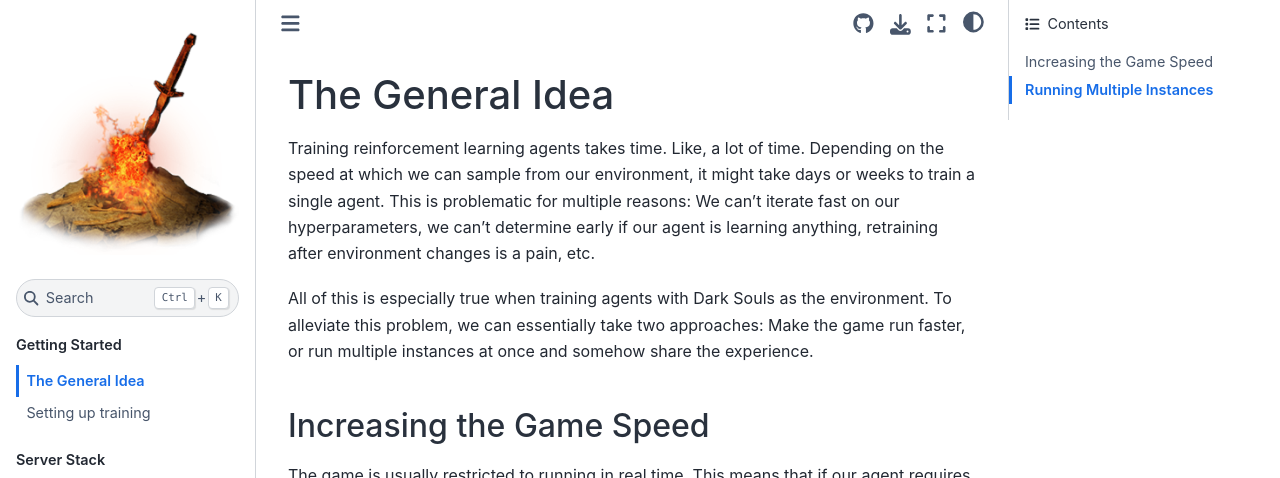
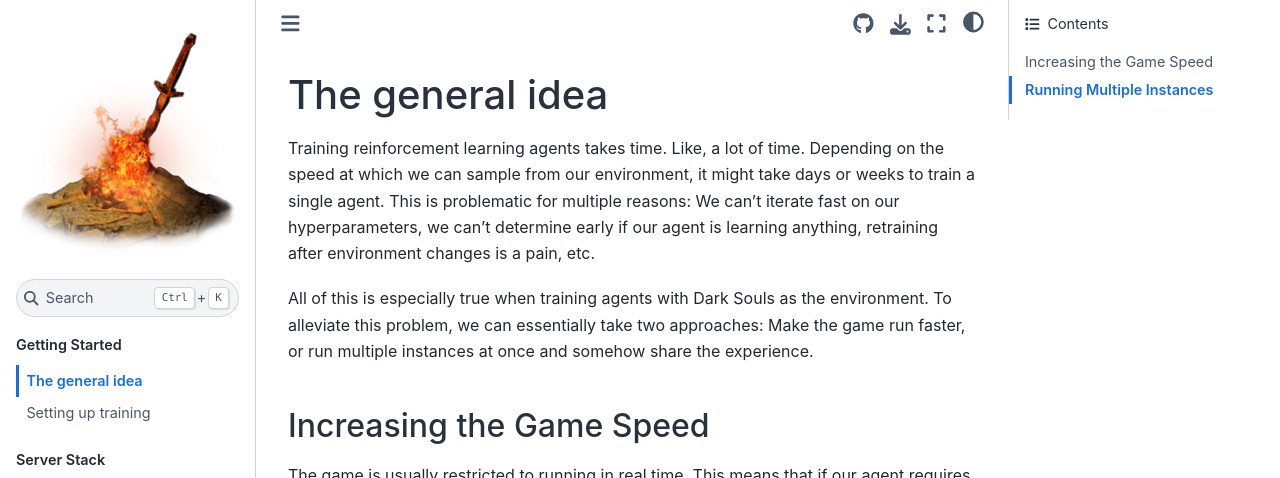
Before and after one commit to amacati/SoulsAI, a Sphinx documentation site: the page built from docs/getting_started/general.rst, in a window 1280 px wide and 900 px high. Shown: the top 478 px of the window. Built offline with Sphinx 7.4.7 and the Sphinx Book theme 1.1.4, drawn with Linux system fonts in a browser that asks for light colours.

Commit message:
Fix headline

```diff
--- a/docs/getting_started/general.rst
+++ b/docs/getting_started/general.rst
@@ -1,4 +1,4 @@
-The General Idea
+The general idea
 ================
 
 Training reinforcement learning agents takes time. Like, a lot of time. Depending on the speed at
```
